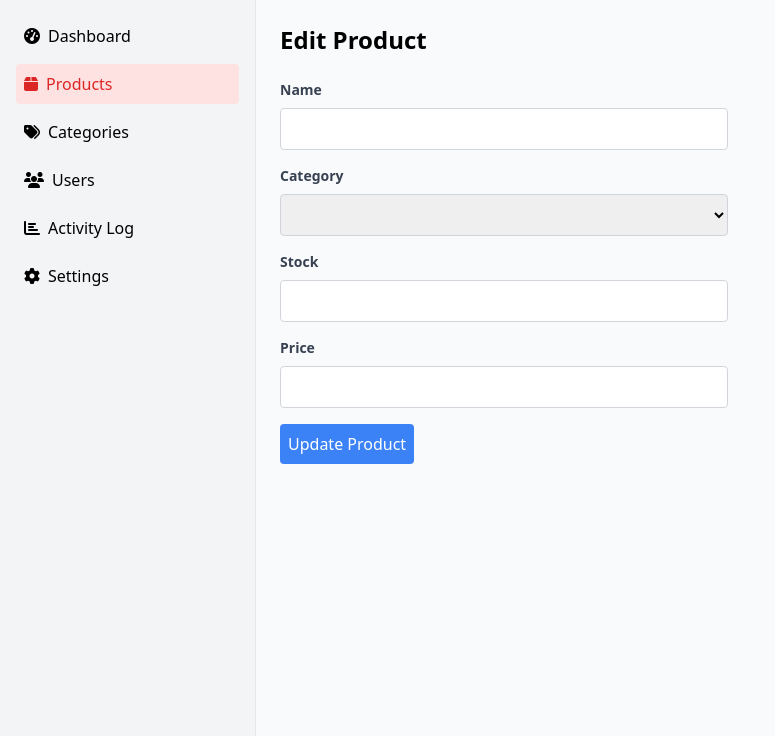
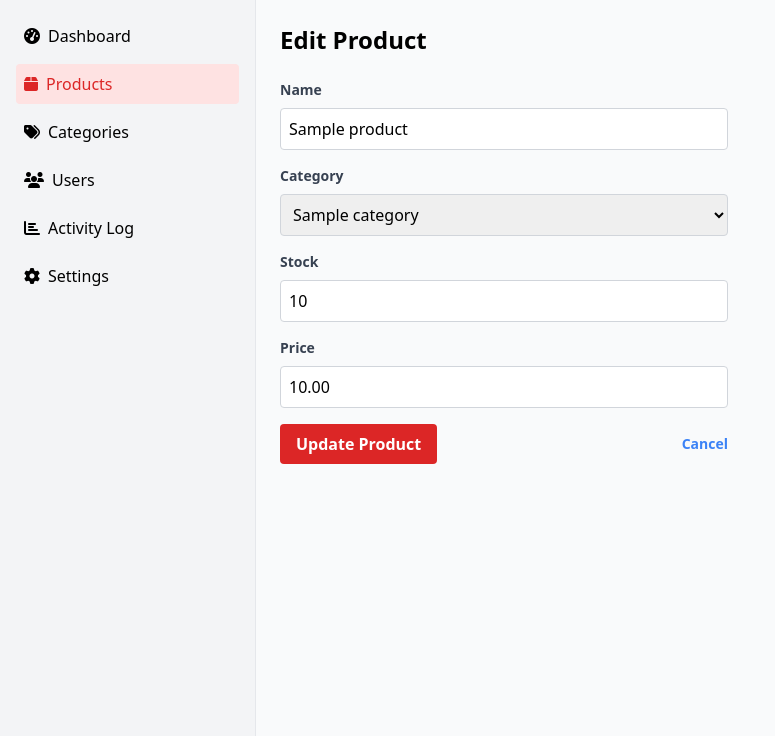
Before and after one commit to Golgrax/jollibee-inventory, a Flask app: page /products/edit/1 in a window 1280 px wide. Shown: the part 64-800 px from the top of the page, without its empty margins (0-775 px from the left). Run offline with Flask 3, Linux system fonts and the light colour scheme; a user stored in the database is signed in; tables that the repository leaves empty hold one stand-in row (values such as "Sample post").

Commit message:
fixed editing products:   sf1/templates/edit_product.html

```diff
--- a/sf1/app.py
+++ b/sf1/app.py
@@ -267,12 +267,12 @@
 @app.route('/products/edit/<int:id>', methods=['GET', 'POST'])
 @admin_required # Using admin_required decorator
 def edit_product(id):
-    # No need for manual role check
     conn = connect_db()
     if conn is None:
         flash("Database connection failed.", "error")
         return render_template('edit_product.html', product=None, categories=[])
-    cursor = conn.cursor(dictionary=True) # Use dictionary cursor for easier access
+
+    cursor = conn.cursor(dictionary=True)
 
     if request.method == 'POST':
         name = request.form['name']
@@ -288,7 +288,7 @@
             cursor.execute("SELECT id, name, category_id, stock, price FROM products WHERE id=%s", (id,))
             product = cursor.fetchone()
             cursor.execute("SELECT id, name FROM categories")
-            categories_list = cursor.fetchall() # Fetch as list of dicts
+            categories_list = cursor.fetchall()
             cursor.close()
             conn.close()
             return render_template('edit_product.html', product=product, categories=categories_list)
@@ -303,11 +303,15 @@
             return redirect(url_for('products'))
         except mysql.connector.Error as e:
             flash(f"Error updating product: {e}", "error")
+            # --- ADDED RETURN STATEMENT HERE ---
+            # Refetch product and categories to re-render the form
+            cursor.execute("SELECT id, name, category_id, stock, price FROM products WHERE id=%s", (id,))
+            product = cursor.fetchone()
+            cursor.execute("SELECT id, name FROM categories")
+            categories_list = cursor.fetchall()
+            return render_template('edit_product.html', product=product, categories=categories_list)
         finally:
-            # cursor.close() # cursor might be closed if ValueError happened
-            # conn.close() # conn might be closed if ValueError happened
-            # Ensure closure if not already closed
-            if cursor and not cursor.is_closed():
+            if cursor:
                 cursor.close()
             if conn and conn.is_connected():
                 conn.close()
@@ -315,7 +319,7 @@
         cursor.execute("SELECT id, name, category_id, stock, price FROM products WHERE id=%s", (id,))
         product = cursor.fetchone()
         cursor.execute("SELECT id, name FROM categories")
-        categories_list = cursor.fetchall() # Fetch as list of dicts
+        categories_list = cursor.fetchall()
         cursor.close()
         conn.close()
         if not product:
@@ -489,12 +493,11 @@
         flash("Database connection failed.", "error")
         return render_template('edit_user.html', user=None)
 
-    # Use dictionary=True for easier access in template if needed, though user is tuple here
     cursor = conn.cursor()
 
     if request.method == 'POST':
         username = request.form['username']
-        password = request.form['password'] # Optional: only update if provided
+        password = request.form['password']
         role = request.form['role']
 
         try:
@@ -512,17 +515,17 @@
             conn.commit()
             log_activity(session['user_id'], "Edit User", f"Edited user ID: {id}, Username: {username}")
             flash("User updated successfully!", "success")
+
+            if id == session.get('user_id'):
+                session['role'] = role
             return redirect(url_for('users'))
         except mysql.connector.Error as e:
             flash(f"Error updating user: {e}", "error")
-            # If error, need to refetch user data for the form
             cursor.execute("SELECT id, username, role FROM users WHERE id=%s", (id,))
             user_data = cursor.fetchone()
-            cursor.close()
-            conn.close()
             return render_template('edit_user.html', user=user_data)
         finally:
-            if cursor and not cursor.is_closed():
+            if cursor:
                 cursor.close()
             if conn and conn.is_connected():
                 conn.close()
@@ -615,7 +618,7 @@
             cursor.execute("SELECT password FROM users WHERE id=%s", (session['user_id'],))
             current_hash_record = cursor.fetchone()
             if not current_hash_record:
-                flash("User not found.", "error") # Should not happen if logged in
+                flash("User not found.", "error")
                 return redirect(url_for('login'))
 
             current_hash = current_hash_record[0]
@@ -635,17 +638,17 @@
         finally:
             cursor.close()
             conn.close()
-        return redirect(url_for('settings')) # Redirect to clear form or show success
+        return redirect(url_for('settings'))
 
     return render_template('settings.html')
 
 @app.route('/backup')
-@admin_required # Changed to admin_required as this is a sensitive operation
+@admin_required
 def backup():
     conn = connect_db()
     if conn is None:
         flash("Database connection failed.", "error")
-        return redirect(url_for('settings')) # Or dashboard
+        return redirect(url_for('settings'))
 
     cursor = conn.cursor()
     try:
@@ -653,18 +656,16 @@
         tables = [row[0] for row in cursor.fetchall()]
         backup_data = {}
         for table in tables:
-            cursor.execute(f"SELECT * FROM {table}") # Use f-string carefully, table names from SHOW TABLES are safe
+            cursor.execute(f"SELECT * FROM {table}")
 
-            # Fetch column names for context if needed, though json.dump handles tuples fine
             column_names = [desc[0] for desc in cursor.description]
             rows = cursor.fetchall()
 
-            # Store data as list of dictionaries for better readability in JSON
             backup_data[table] = [dict(zip(column_names, row)) for row in rows]
 
         backup_filename = "inventory_backup.json"
         with open(backup_filename, "w") as f:
-            json.dump(backup_data, f, indent=4, default=str) # default=str for datetime etc.
+            json.dump(backup_data, f, indent=4, default=str)
 
         log_activity(session['user_id'], "Database Backup", f"Database backed up to {backup_filename}")
         flash(f"Database backed up to '{backup_filename}'.", "success")
@@ -675,14 +676,12 @@
     finally:
         cursor.close()
         conn.close()
-    return redirect(url_for('settings')) # Or dashboard
+    return redirect(url_for('settings'))
 
 
-# app name
+
 @app.errorhandler(404)
-# inbuilt function which takes error as parameter
 def not_found(e):
-# defining function
   return render_template("404.html"), 404
 
 
--- a/sf1/templates/edit_product.html
+++ b/sf1/templates/edit_product.html
@@ -5,25 +5,28 @@
 <form method="POST" class="max-w-md">
     <div class="mb-4">
         <label class="block text-gray-700 text-sm font-bold mb-2">Name</label>
-        <input type="text" name="name" value="{{ product[1] }}" class="w-full p-2 border border-gray-300 rounded" required>
+        <input type="text" name="name" value="{{ product.name }}" class="w-full p-2 border border-gray-300 rounded" required>
     </div>
     <div class="mb-4">
         <label class="block text-gray-700 text-sm font-bold mb-2">Category</label>
         <select name="category" class="w-full p-2 border border-gray-300 rounded">
-            <option value="None" {% if not product[2] %}selected{% endif %}>None</option>
+            <option value="None" {% if product.category_id is none %}selected{% endif %}>None</option>
             {% for cat in categories %}
-            <option value="{{ cat[0] }}" {% if product[2] == cat[0] %}selected{% endif %}>{{ cat[1] }}</option>
+            <option value="{{ cat.id }}" {% if product.category_id == cat.id %}selected{% endif %}>{{ cat.name }}</option>
             {% endfor %}
         </select>
     </div>
     <div class="mb-4">
         <label class="block text-gray-700 text-sm font-bold mb-2">Stock</label>
-        <input type="number" name="stock" value="{{ product[3] }}" class="w-full p-2 border border-gray-300 rounded" required>
+        <input type="number" name="stock" value="{{ product.stock }}" class="w-full p-2 border border-gray-300 rounded" required>
     </div>
     <div class="mb-4">
         <label class="block text-gray-700 text-sm font-bold mb-2">Price</label>
-        <input type="number" name="price" value="{{ product[4] }}" class="w-full p-2 border border-gray-300 rounded" step="0.01" required>
+        <input type="text" name="price" value="{{ product.price }}" class="w-full p-2 border border-gray-300 rounded" required>
     </div>
-    <button type="submit" class="bg-blue-500 text-white p-2 rounded hover:bg-blue-600">Update Product</button>
+    <div class="flex items-center justify-between">
+        <button type="submit" class="bg-red-600 hover:bg-red-700 text-white font-bold py-2 px-4 rounded focus:outline-none focus:shadow-outline">Update Product</button>
+        <a href="{{ url_for('products') }}" class="inline-block align-baseline font-bold text-sm text-blue-500 hover:text-blue-800">Cancel</a>
+    </div>
 </form>
 {% endblock %}
```
